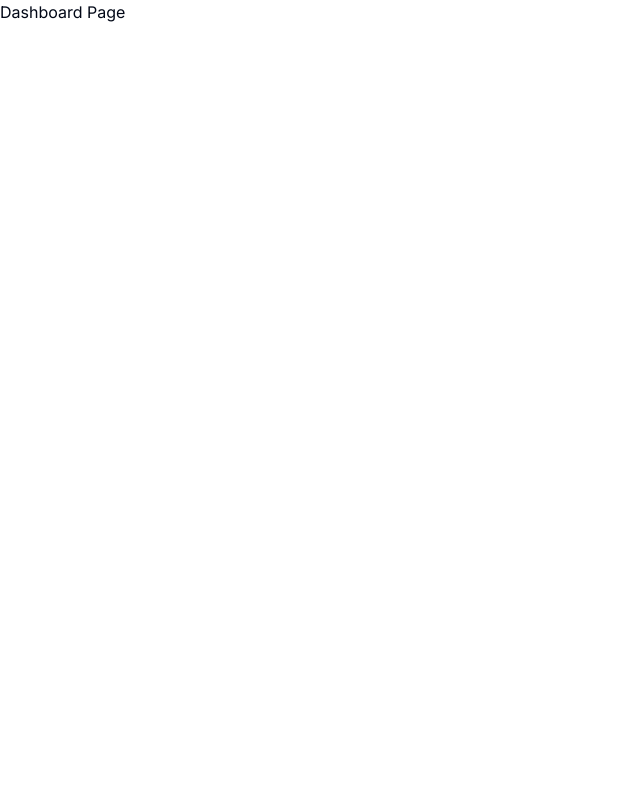
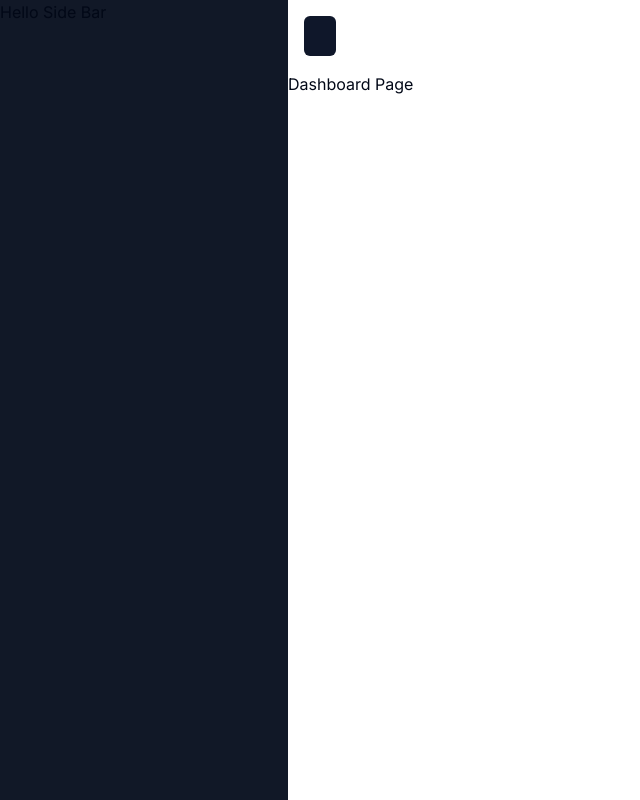
Before and after one commit to mojalil/ai-saas, a Next.js app: page /dashboard in a window 1280 px wide. Shown: the whole page, without its empty margins (0-640 px from the left). Built offline with nearby package versions, Linux system fonts and the light colour scheme.

Commit message:
added login and authentication

```diff
--- /dev/null
+++ b/app/(auth)/(routes)/sign-in/[[...sign-in]]/page.tsx
@@ -0,0 +1,5 @@
+import { SignIn } from "@clerk/nextjs";
+
+export default function Page() {
+  return <SignIn />;
+}
--- /dev/null
+++ b/app/(auth)/(routes)/sign-up/[[...sign-up]]/page.tsx
@@ -0,0 +1,5 @@
+import { SignUp } from "@clerk/nextjs";
+
+export default function Page() {
+  return <SignUp />;
+}
--- /dev/null
+++ b/app/(auth)/layout.tsx
@@ -0,0 +1,12 @@
+const AuthLayout = ({ children } : {
+    children: React.ReactNode
+}) => {
+    return (
+        <div className="flex items-center justify-center h-full">
+            {children}
+        </div>
+
+    )
+}
+
+export default AuthLayout;
--- a/app/(dashboard)/(routes)/dashboard/page.tsx
+++ b/app/(dashboard)/(routes)/dashboard/page.tsx
@@ -1,6 +1,11 @@
+import { UserButton } from "@clerk/nextjs";
+
 const DashboardPage = () => {
   return (
-    <div>Dashboard Page</div>
+    <div>
+        <div>Dashboard Page</div>
+        <UserButton afterSignOutUrl="/" />
+    </div>
   )
 }
 
--- /dev/null
+++ b/app/(dashboard)/layout.tsx
@@ -0,0 +1,16 @@
+import Navbar from "@/components/NavBar";
+const DashboardLayout = ({ children } : { children: React.ReactNode }) => {
+    return (
+        <div className="h-full relative">
+            <div className="hidden h-full md:flex md:w-72 md:flex-col md:fixed md:inset-y-0 z-[80] bg-gray-900">
+                Hello Side Bar
+            </div>
+            <main className="md:pl-72">
+                <Navbar />
+                {children}
+            </main>
+        </div>
+    )
+}
+
+export default DashboardLayout;
--- a/app/(landing)/page.tsx
+++ b/app/(landing)/page.tsx
@@ -1,7 +1,18 @@
+import { Button } from "@/components/ui/button";
+import Link from "next/link";
+
 const LandingPage = () => {
     return (
         <div>
             Landing Page (Unprotected)
+            <div>
+                <Link href="/sign-in">
+                    <Button variant="default" size="lg">Sign in</Button>
+                </Link>
+                <Link href="/sign-up">
+                    <Button variant="default" size="lg">Sign up</Button>
+                </Link>
+            </div>
         </div>
 
     )
--- a/app/layout.tsx
+++ b/app/layout.tsx
@@ -1,6 +1,7 @@
 import './globals.css'
 import type { Metadata } from 'next'
 import { Inter } from 'next/font/google'
+import { ClerkProvider } from '@clerk/nextjs'
 
 const inter = Inter({ subsets: ['latin'] })
 
@@ -15,8 +16,10 @@ export default function RootLayout({
   children: React.ReactNode
 }) {
   return (
+    <ClerkProvider>
     <html lang="en">
       <body className={inter.className}>{children}</body>
     </html>
+    </ClerkProvider>
   )
 }
--- /dev/null
+++ b/components/Navbar.tsx
@@ -0,0 +1,12 @@
+import { Button } from "./ui/button"
+
+const Navbar = () => {
+    return (
+        <div className="flex items-center p-4">
+            <Button></Button>
+
+        </div>
+    )
+}
+
+export default Navbar
--- a/package.json
+++ b/package.json
@@ -9,6 +9,7 @@
     "lint": "next lint"
   },
   "dependencies": {
+    "@clerk/nextjs": "^4.23.1",
     "@radix-ui/react-slot": "^1.0.2",
     "@types/node": "20.4.4",
     "@types/react": "18.2.16",
```
Also changed, not shown: middleware.ts (added, +12 -0 lines), 2 other files (tests, documents, lock files or other folders).
